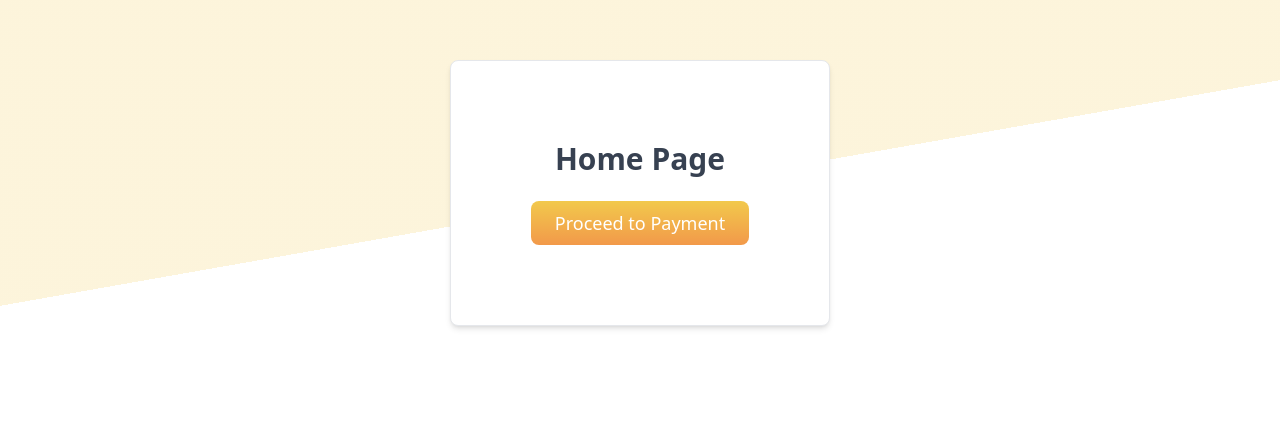
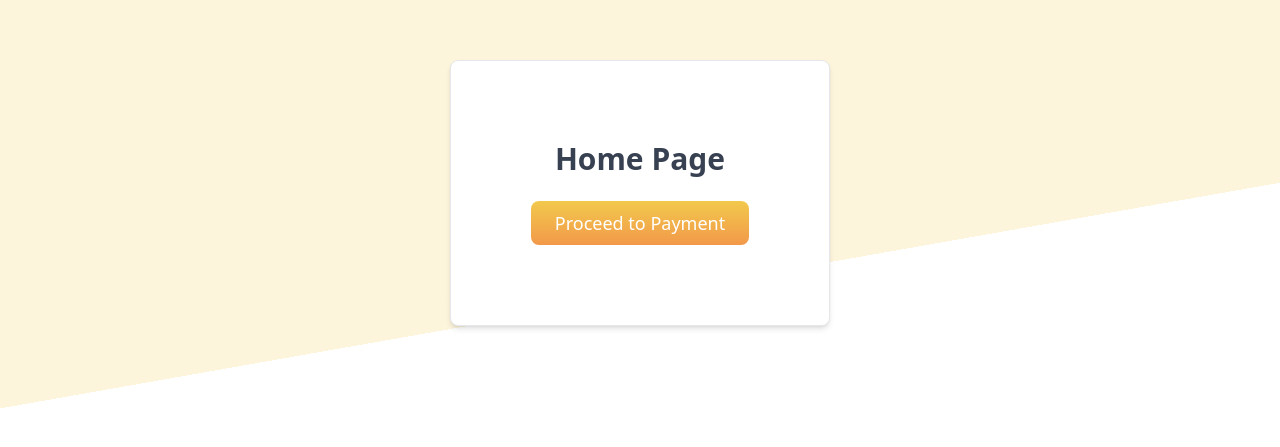
Before and after one commit to T-e-y-e/Payment-Flow, a React (Create React App) app: page / in a window 1280 px wide. Shown: the part 207-654 px from the top of the page. Built offline with nearby package versions, Linux system fonts and the light colour scheme.

Commit message:
initial commit

```diff
--- a/src/App.css
+++ b/src/App.css
@@ -3,7 +3,7 @@
   height: 100vh;
   overflow-x: hidden;
   overflow-y: scroll;
-  background: linear-gradient(170deg, rgba(242, 201, 76, 0.2) 50%, rgba(255, 255, 255) 50% 100%);
+  background: linear-gradient(170deg, rgba(242, 201, 76, 0.2) 60%, rgba(255, 255, 255) 60% 100%);
 }
 
 .btn{
--- a/src/components/Navbar.css
+++ /dev/null
@@ -1,4 +0,0 @@
-.active{
-    color: #F2994A;
-    border-bottom: 4px solid #F2994A;
-}
--- a/src/components/Navbar.js
+++ b/src/components/Navbar.js
@@ -1,6 +1,5 @@
 import { useContext } from 'react';
 import { Active } from '../Context';
-import "./Navbar.css"
 
 const Navbar = () => {
 
```
Also changed, not shown: src/assets/Ellipse 49.png (deleted), src/assets/Vector 55.png (deleted).
